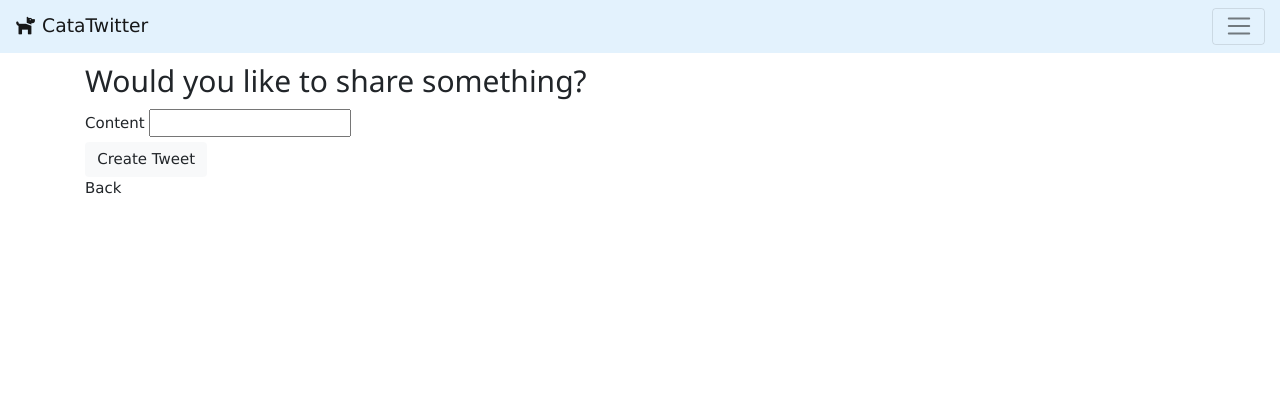
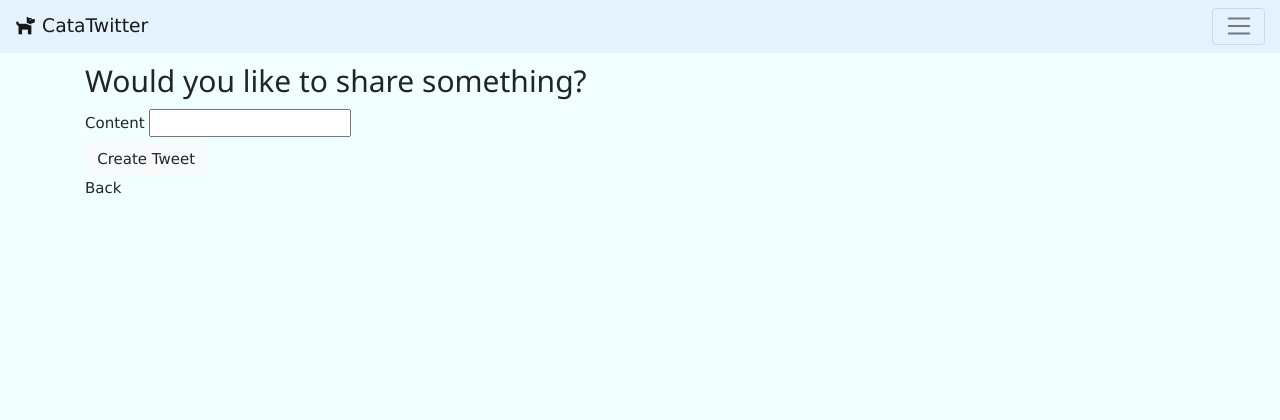
Before and after one commit to catalistt/Hito1, a Rails app: page /tweets/new in a window 1280 px wide. Shown: the top 420 px of the page. Run offline with Rails 7, Linux system fonts and the light colour scheme; style sheets or scripts are compiled from the project's sources; some libraries are stand-ins or nearby versions.

Commit message:
Color fondo

```diff
--- a/app/assets/stylesheets/application.css
+++ b/app/assets/stylesheets/application.css
@@ -19,3 +19,6 @@
   width: 50%;
   padding: 10px;
 }
+body {
+  background-color: azure;
+}
```
